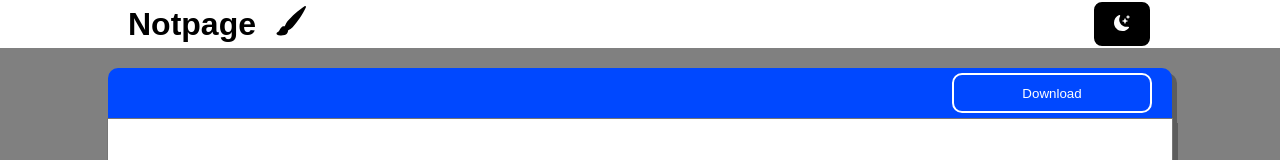
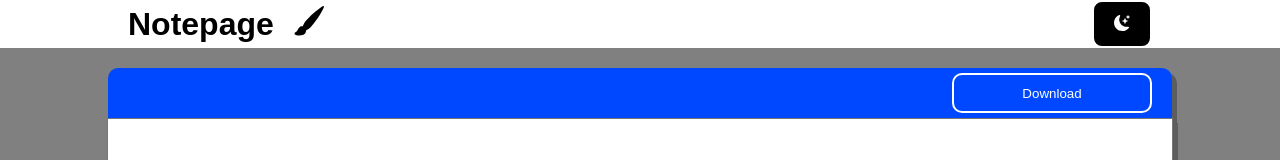
Before and after one commit to VSRohod/NotePage, a plain HTML site: page index.html in a window 1280 px wide. Shown: the top 160 px of the page. Drawn offline with Linux system fonts and the light colour scheme.

Commit message:
Update index.html

```diff
--- a/index.html
+++ b/index.html
@@ -14,7 +14,7 @@
         <header class="headerLight">
             <div id="headerItens">
                 <div id="logoSpace">
-                    <h1>Notpage</h1>
+                    <h1>Notepage</h1>
                     <div id="logo">
                         <img src="img/logoDark.svg" alt="">
                     </div>
```
